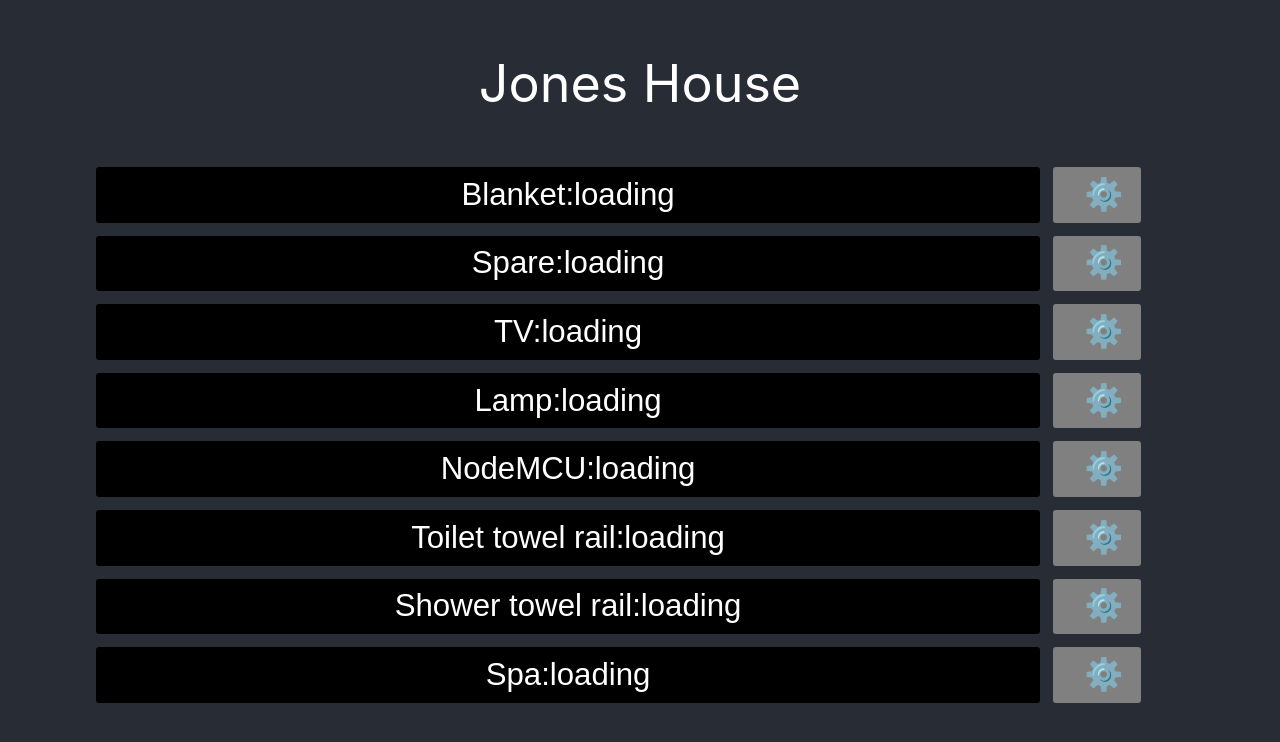
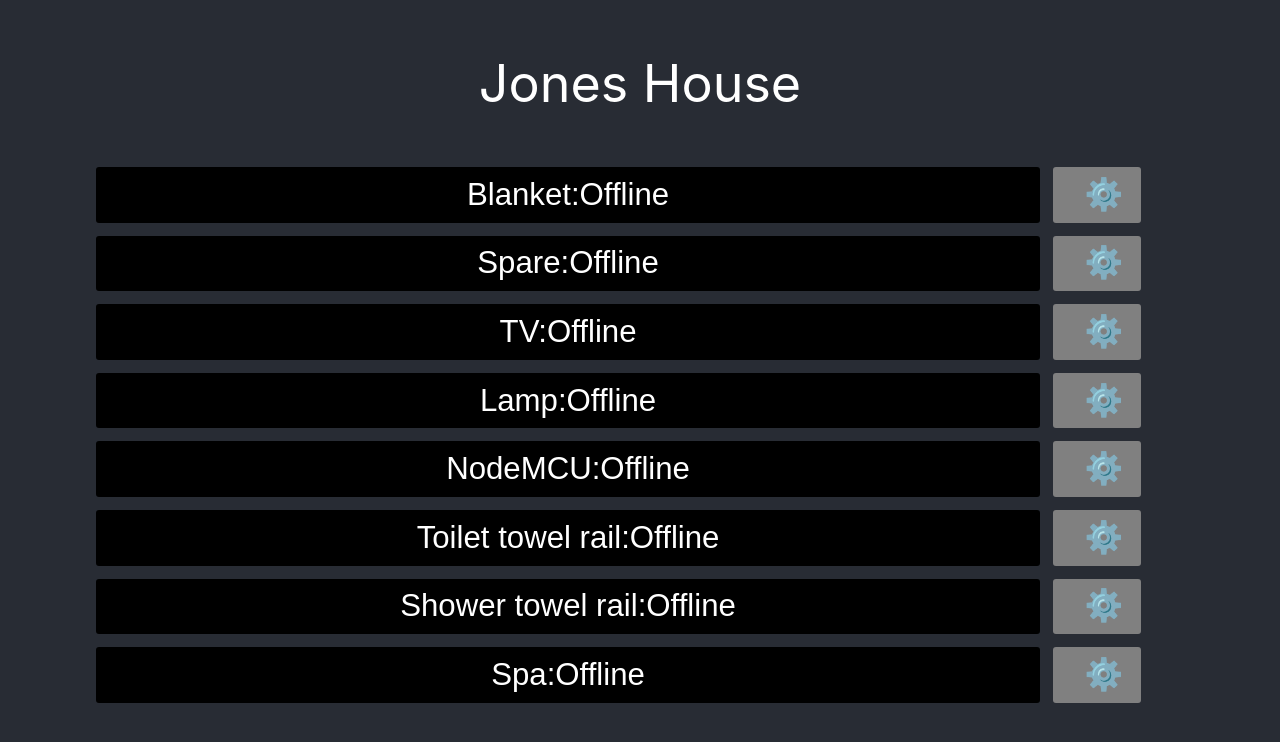
Before and after one commit to TimothyJones/TasmotaSimple, a React (Create React App) app: page / in a window 1280 px wide. Shown: the top 742 px of the page. Built offline with nearby package versions, Linux system fonts and the light colour scheme; no server answers.

Commit message:
changed updating message to offline

```diff
--- a/src/ToggleButton.js
+++ b/src/ToggleButton.js
@@ -67,7 +67,7 @@ const ToggleButton = ({ host, displayName }) => {
           device.toggle().then(wasItOn => setIsOn(wasItOn));
         }}
       >
-      {hasLoaded ? displayName : displayName + ':loading'}
+      {hasLoaded ? displayName : displayName + ':Offline'}
       </Button>
       <SettingsButton href={`http://${host}`}>
         <span role="img" aria-label="Gear">
```
